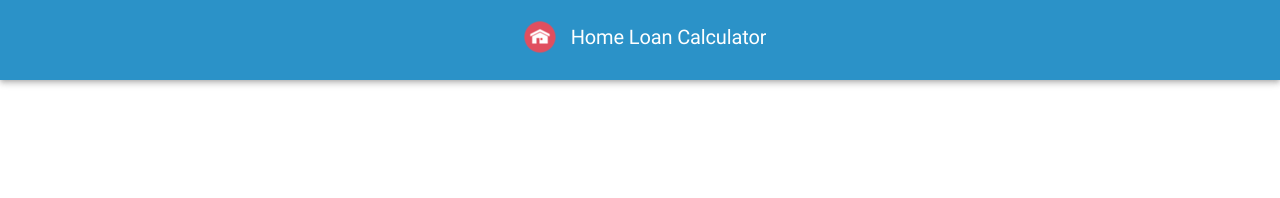
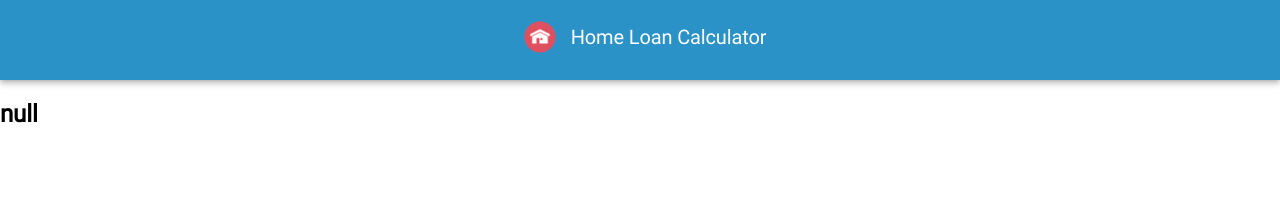
Before and after one commit to patelvimal/HomeLoanScheduler, a Next.js app: page /result in a window 1280 px wide. Shown: the top 198 px of the page. Built offline with nearby package versions, Linux system fonts and the light colour scheme.

Commit message:
Fixed: calculation service was going in infinite loop

```diff
--- a/src/components/LoanForm.jsx
+++ b/src/components/LoanForm.jsx
@@ -67,6 +67,7 @@ const LoanForm = (props) => {
         <Grid container spacing={0} className='loanDetailsForm'>
             <Grid item xs={12} md={6} className='formContainer'>
                 {JSON.stringify(loanInfo)}
+                {console.log(loanInfo)}
                 <Container component="main">
                     <form  noValidate>
                         <InputSlider
--- a/src/components/LoanReport.jsx
+++ b/src/components/LoanReport.jsx
@@ -16,20 +16,16 @@ import { AreaChart, Area, XAxis, YAxis, Tooltip, CartesianGrid,
 import { useRouter } from 'next/router' ;
 
 const LoanReport =(props)=>{
-    const router = useRouter()
-    //const { loanAmount,emi,interestRate,prePayment } = convertToLongNumber(router.query);
-    //const loanDetail = calcHomeLoan(loanAmount, emi, interestRate, prePayment);
-    //const loanSummary = generateSummary(loanDetail,"year");
+    const router = useRouter();
+    const { loanAmount,emi,interestRate,prePayment } = convertToLongNumber(router.query);
+    const loanDetail = calcHomeLoan(loanAmount, emi, interestRate, prePayment);
+    const loanSummary = generateSummary(loanDetail,"year");
 
-    React.useEffect(() => {
-        // window is accessible here.
-        console.log(window.location.search);
-      }, []);
-
-    return (
-        <Grid container spacing={0} className='loanResult'>
-        </Grid>
-    )
+	return (
+      <Grid container spacing={0} className="loanResult">
+		  <h2>{JSON.stringify(loanSummary)}</h2>
+      </Grid>
+    );
 }
 
 export default LoanReport;
@@ -37,6 +33,7 @@ export default LoanReport;
 const convertToLongNumber = (obj)=> {
     obj.loanAmount = obj.loanAmount * 100000;
     obj.emi = obj.emi * 1000;
-    obj.prePayment = obj.prePayment * 1000;
+	obj.prePayment = obj.prePayment * 1000;
+	obj.interestRate = obj.interestRate * 1;
     return obj;
 }
--- a/src/shared/calculate-service.js
+++ b/src/shared/calculate-service.js
@@ -38,7 +38,6 @@ export const generateSummary = (jsonData) =>{
             result.push(sumTotal);
         })
     }
-    console.log(JSON.stringify(result));
     return result;
 }
 
```
